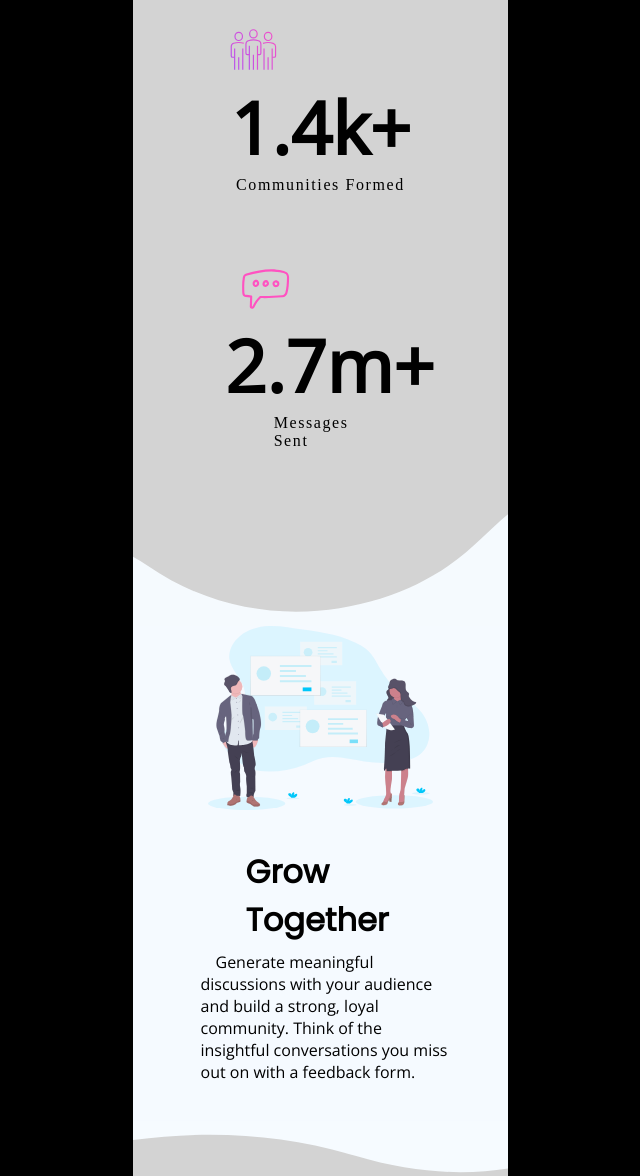
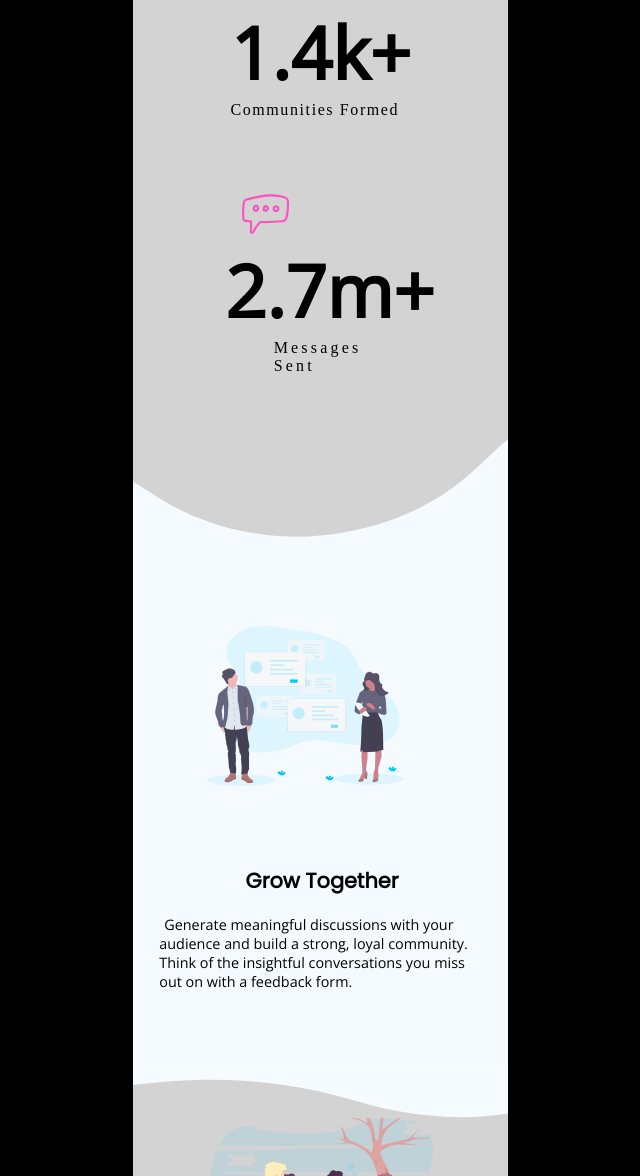
Before and after one commit to sclingan/huddle-landing-page, a plain HTML site: page index.html in a window 1280 px wide. Shown: the part 880-2056 px from the top of the page, without its empty margins (315-955 px from the left). Drawn offline with nearby package versions, Linux system fonts and the light colour scheme.

Commit message:
fixing layout on component3

```diff
--- a/index.css
+++ b/index.css
@@ -68,6 +68,8 @@
 }
 
 .heading{
+    display: flex;
+    flex-direction: column;
     text-align: center;
     font-family: 'Poppins';
     font-weight: 900;/* fix the weight on the headings*/
@@ -76,7 +78,6 @@
 
 
 .info{
-    text-align: center;
     margin: 5% 4% 0 6%;
     text-indent: 8px;
     font-family: 'Open Sans';
@@ -92,13 +93,12 @@
 }
 
 .screen-mockups{
-    display: block;
-    margin: 20% auto 40% auto;
+    margin-top: 20%;
     width: 85%;
 }
 
 .communities--icon{
-    margin: 0 36% 2% 0;
+    margin: 20% 36% 2% 0;
 }
 
 .communities--h1{
@@ -108,9 +108,7 @@
 }
 
 .communities--p{
-    text-align: center;
     letter-spacing: .1rem;
-    min-width: 100%;
 }
 
 .messages{
@@ -130,8 +128,7 @@
 
 .messages--p{
     margin: 0 40% 20% 50%;
-    text-align: center;
-    letter-spacing: .1rem;
+    letter-spacing: .2rem;
 }
 
 /* component 2 */
@@ -140,34 +137,29 @@
     background-color: hsl(207, 100%, 98%);
 }
 
-
 .grow-together{
-    background-color: hsl(207, 100%, 98%);
-    display: block;
-    height: auto;
-    width: 60%;
-    margin-left: 20%;
+    height: 20vh;
+    margin: 20%;
 }
 
 .heading--grow{
     background-color:hsl(207, 100%, 98%);
-    margin: 10% 20% 1% 30%;
+    margin: 0% 20% 5% 30%;
     font-family: 'Poppins';
+    font-size: 1.3rem;
     font-weight: 700;
 }
 
 .p--grow-together{
     background-color: hsl(207, 100%, 98%);
-    margin: 2% 15% 10% 18%;
-    text-indent: 15px;
-    font-size: 16px;
+    margin: 2% 5% 20% 7%;
+    text-indent: 5px;
+    font-size: .9rem;
     font-family: 'Open Sans';
-    align-items: center;/* fix the spacing on this paragraph*/
 }
   /* component 3 */
 .flowing{
     height: 20vh;
-    margin: 20% 0 0 0;
 }
 
 .heading-flowing{
```
